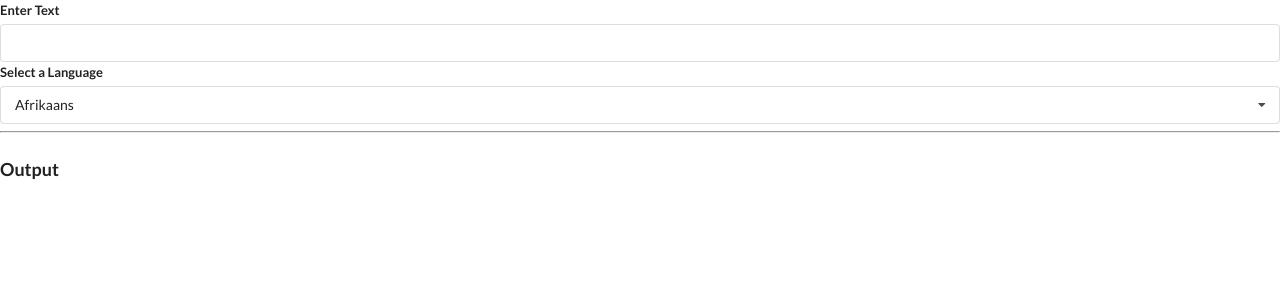
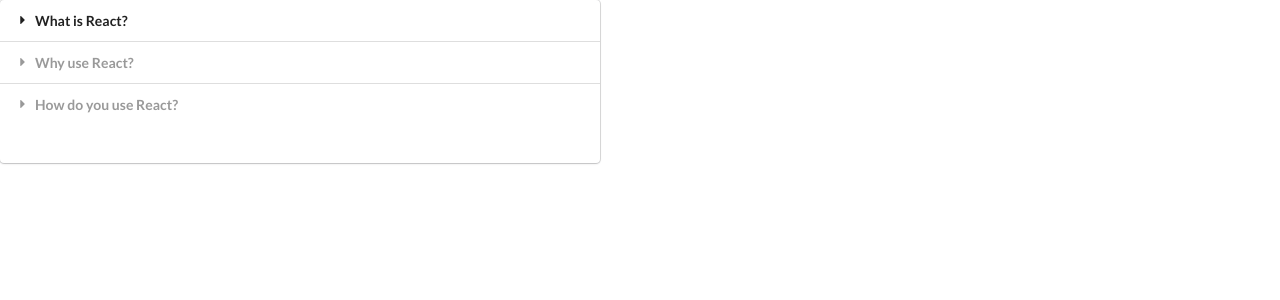
Before and after one commit to dinhvle/react-hooks, a React (Create React App) app: page / in a window 1280 px wide. Shown: the top 300 px of the page. Built offline with nearby package versions, Linux system fonts and the light colour scheme; no server answers.

Commit message:
just some hardcode routing

```diff
--- a/src/App.js
+++ b/src/App.js
@@ -35,18 +35,44 @@
 ];
 
 const App = () => {
-  // const [selected, setSelected] = useState(options[0]);
+  const [selected, setSelected] = useState(options[0]);
+  const showAccordion = () => {
+    if (window.location.pathname === "/") {
+      return <Accordion items={items} />;
+    }
+  };
+
+  const showList = () => {
+    if (window.location.pathname === "/list") {
+      return <Search />;
+    }
+  };
+
+  const showDropdown = () => {
+    if (window.location.pathname === "/dropdown") {
+      return (
+        <Dropdown
+          label="Select a color"
+          selected={selected}
+          onSelectedChange={setSelected}
+          options={options}
+        />
+      );
+    }
+  };
+
+  const showTranslate = () => {
+    if (window.location.pathname === "/translate") {
+      return <Translate />;
+    }
+  };
 
   return (
     <div>
-      {/* <Accordion items={items} /> */}
-      {/* <Search /> */}
-      <Translate />
-      {/* <Dropdown
-        selected={selected}
-        onSelectedChange={setSelected}
-        options={options}
-      /> */}
+      {showAccordion()}
+      {showList()}
+      {showDropdown()}
+      {showTranslate()}
     </div>
   );
 };
```
